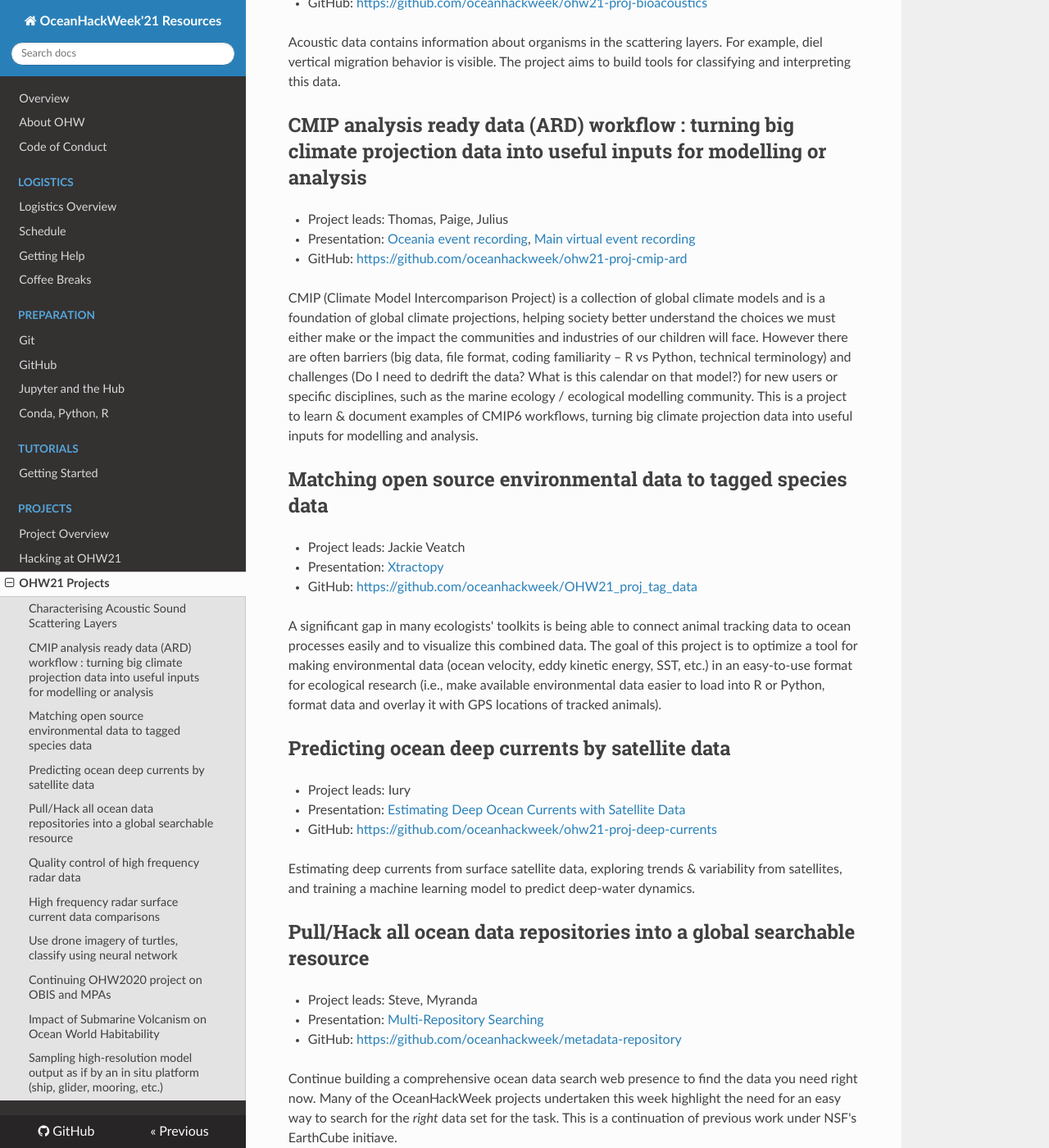
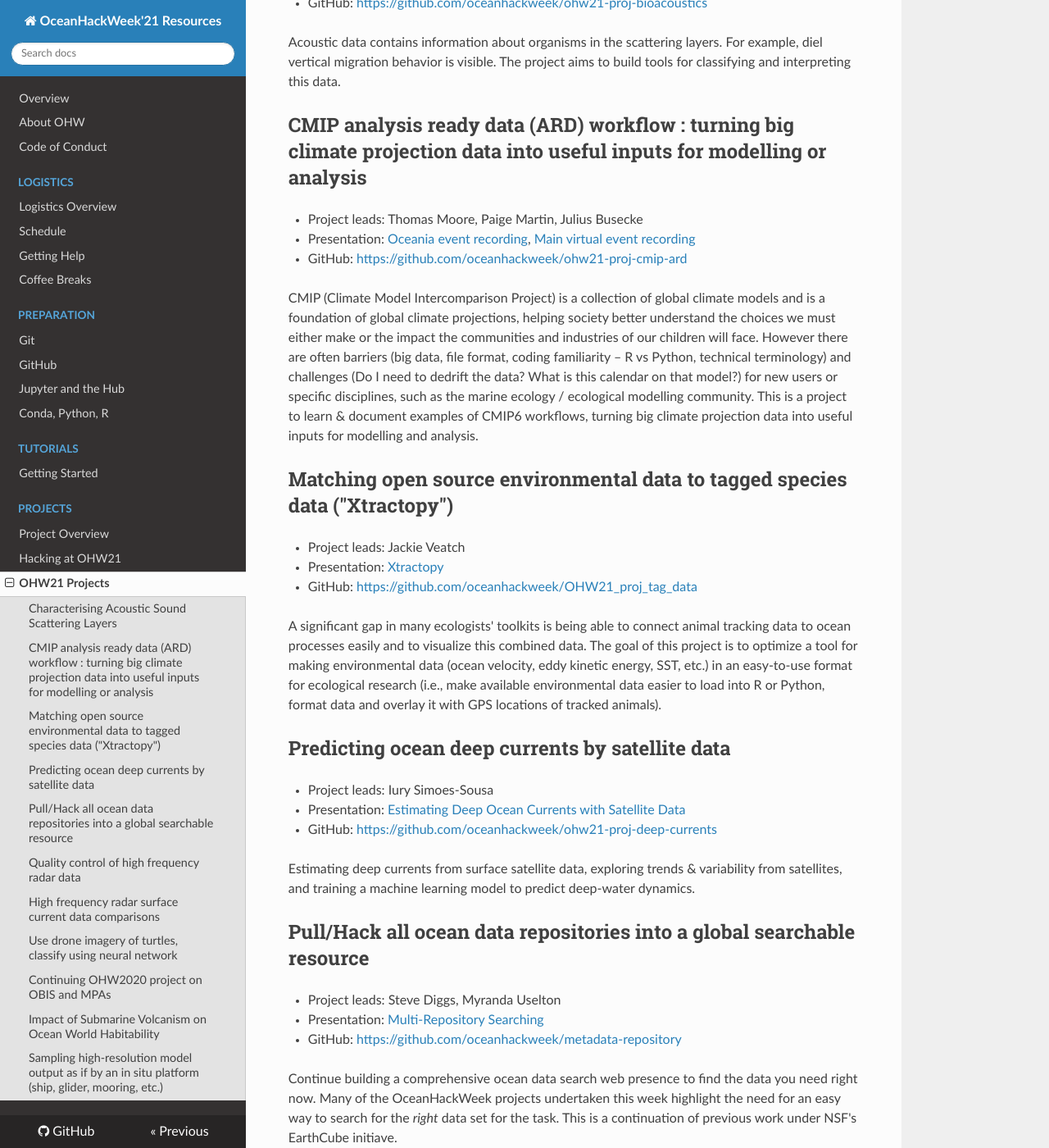
Before and after one commit to oceanhackweek/ohw-resources, an MkDocs documentation site: the page built from docs/projects/projectlist.md, in a window 1280 px wide and 1400 px high, scrolled down 416 px. Shown: the whole window at 82% size. Built offline with MkDocs 1.6.1, drawn with Linux system fonts in a browser that asks for light colours; nearby versions of some CDN libraries; some of the changed text lies outside the part shown.

Commit message:
Update projectlist.md
Updated a youtube video link (new video uploaded to replace previous one). Added last names for all project leads.

```diff
--- a/docs/projects/projectlist.md
+++ b/docs/projects/projectlist.md
@@ -13,14 +13,14 @@
 
 ## CMIP analysis ready data (ARD) workflow : turning big climate projection data into useful inputs for modelling or analysis
 
-- Project leads: Thomas, Paige, Julius
+- Project leads: Thomas Moore, Paige Martin, Julius Busecke
 - Presentation: [Oceania event recording](https://www.youtube.com/watch?v=Y5e50p39mnQ), [Main virtual event recording](https://www.youtube.com/watch?v=_JSB6lW2hbU)
 - GitHub: [https://github.com/oceanhackweek/ohw21-proj-cmip-ard](https://github.com/oceanhackweek/ohw21-proj-cmip-ard)
 
 CMIP (Climate Model Intercomparison Project) is a collection of global climate models and is a foundation of global climate projections, helping society better understand the choices we must either make or the impact the communities and industries of our children will face. However there are often barriers (big data, file format, coding familiarity – R vs Python, technical terminology) and challenges (Do I need to dedrift the data? What is this calendar on that model?) for new users or specific disciplines, such as the marine ecology / ecological modelling community. This is a project to learn & document examples of CMIP6 workflows, turning big climate projection data into useful inputs for modelling and analysis.
 
 
-## Matching open source environmental data to tagged species data
+## Matching open source environmental data to tagged species data ("Xtractopy")
 
 - Project leads: Jackie Veatch
 - Presentation: [Xtractopy](https://www.youtube.com/watch?v=ZPTWcO4aY80)
@@ -31,7 +31,7 @@
 
 ## Predicting ocean deep currents by satellite data
 
-- Project leads: Iury
+- Project leads: Iury Simoes-Sousa
 - Presentation: [Estimating Deep Ocean Currents with Satellite Data](https://www.youtube.com/watch?v=41y2fWqPo54)
 - GitHub: [https://github.com/oceanhackweek/ohw21-proj-deep-currents](https://github.com/oceanhackweek/ohw21-proj-deep-currents)
 
@@ -40,7 +40,7 @@
 
 ## Pull/Hack all ocean data repositories into a global searchable resource
 
-- Project leads: Steve, Myranda
+- Project leads: Steve Diggs, Myranda Uselton
 - Presentation: [Multi-Repository Searching](https://www.youtube.com/watch?v=FuIcrAkBJ20)
 - GitHub: [https://github.com/oceanhackweek/metadata-repository](https://github.com/oceanhackweek/metadata-repository)
 
```
Also changed, not shown: other parts of docs/projects/projectlist.md (+8 -17 lines).
